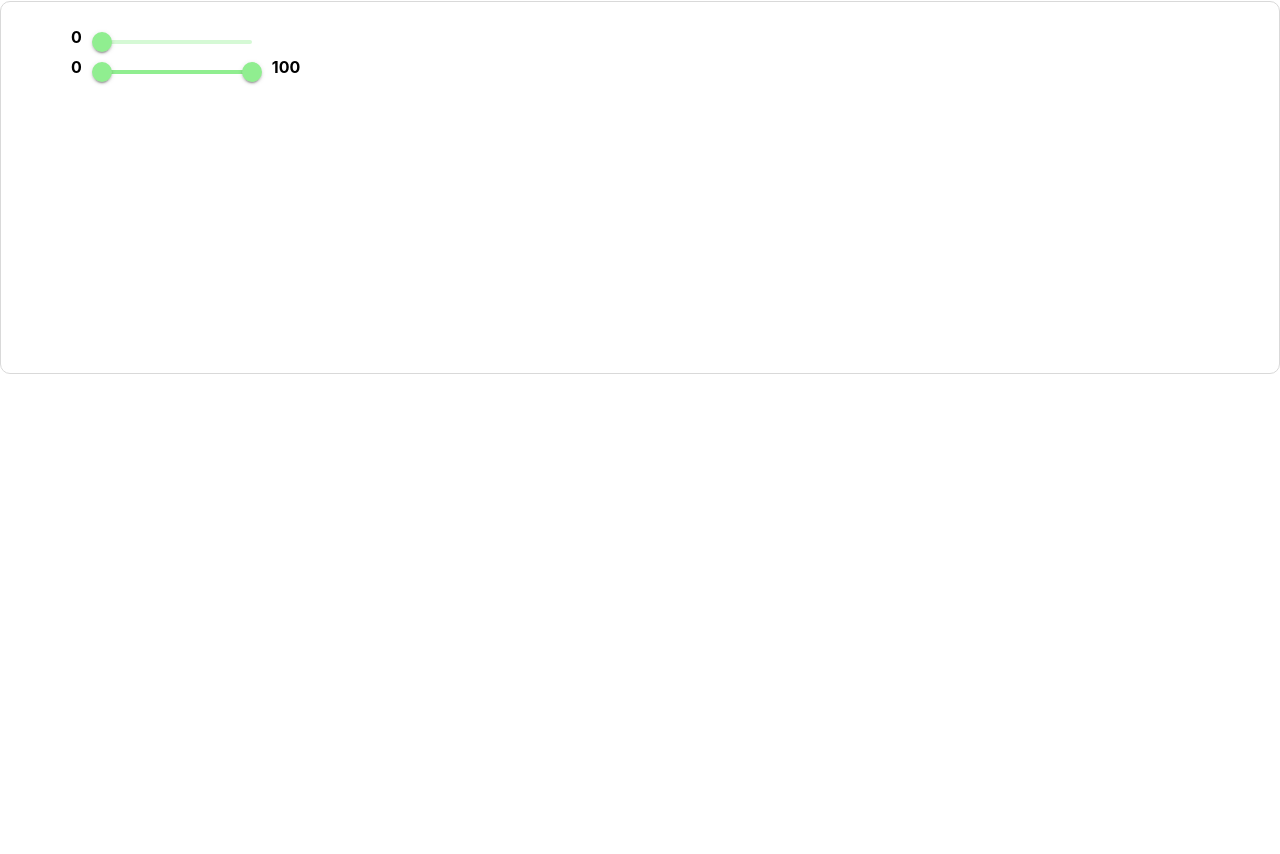
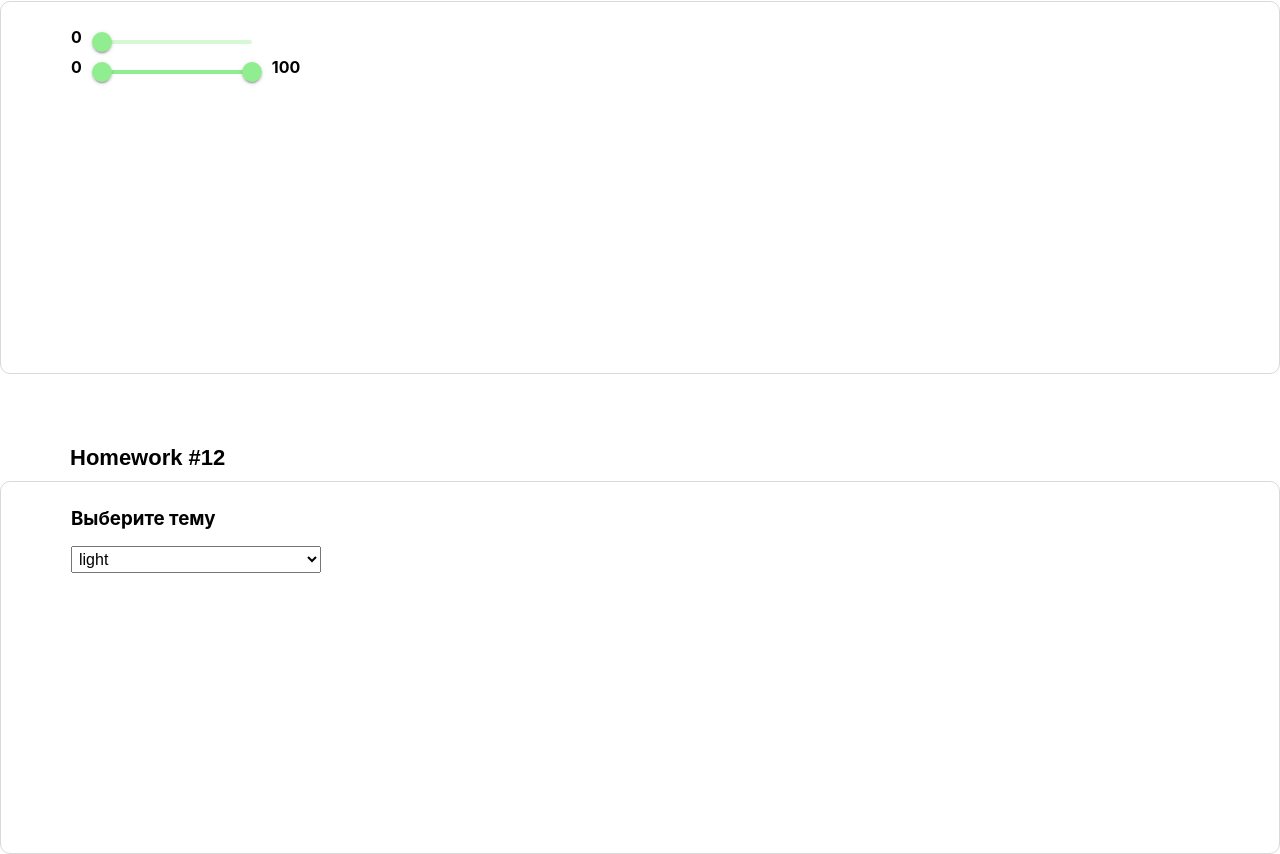
Before and after one commit to roma1524/incHomeWork, a React (Create React App) app: page /#/pre-junior in a window 1280 px wide. Shown: the part 4486-5340 px from the top of the page. Before the commit the page ends 4860 px from the top, so only its background shows below. Built offline with nearby package versions, Linux system fonts and the light colour scheme.

Commit message:
HW12 is done

```diff
--- a/src/s1-main/App.tsx
+++ b/src/s1-main/App.tsx
@@ -7,6 +7,7 @@ import HW8 from "../s2-homeworks/hw08/HW8";
 import HW9 from "../s2-homeworks/hw09/HW9";
 import HW10 from "../s2-homeworks/hw10/HW10";
 import HW11 from "../s2-homeworks/hw11/HW11";
+import HW12 from "../s2-homeworks/hw12/HW12";
 
 function App() {
     return (
@@ -26,6 +27,7 @@ function App() {
             <HW9/>
             <HW10/>
             <HW11/>
+            <HW12/>
         </div>
     )
 }
--- a/src/s2-homeworks/hw12/HW12.module.css
+++ b/src/s2-homeworks/hw12/HW12.module.css
@@ -19,5 +19,5 @@ html {
 }
 
 .select {
-
+max-width: 250px;
 }
--- a/src/s2-homeworks/hw12/HW12.tsx
+++ b/src/s2-homeworks/hw12/HW12.tsx
@@ -4,6 +4,7 @@ import s2 from '../../s1-main/App.module.css'
 import SuperSelect from '../hw07/common/c5-SuperSelect/SuperSelect'
 import {useDispatch, useSelector} from 'react-redux'
 import {changeThemeId} from './bll/themeReducer'
+import {AppStoreType} from "../hw10/bll/store";
 
 /*
 * 1 - в файле themeReducer.ts написать нужные типы вместо any, дописать редьюсер
@@ -20,10 +21,11 @@ const themes = [
 
 const HW12 = () => {
     // взять ид темы из редакса
-    const themeId = 1
+    const themeId = useSelector((state: AppStoreType) => state.theme.themeId)
+    const dispatch = useDispatch()
 
-    const change = (id: any) => { // дописать функцию
-
+    const change = (id: number) => { // дописать функцию
+        dispatch(changeThemeId({id}))
     }
 
     useEffect(() => {
@@ -37,11 +39,13 @@ const HW12 = () => {
             </div>
 
             <div className={s2.hw}>
+                <h3>Выберите тему</h3>
                 <SuperSelect
                     id={'hw12-select-theme'}
                     className={s.select}
                     // сделать переключение тем
-
+                    options={themes}
+                    onChangeOption={change}
                 />
             </div>
         </div>
--- a/src/s2-homeworks/hw12/bll/themeReducer.ts
+++ b/src/s2-homeworks/hw12/bll/themeReducer.ts
@@ -2,13 +2,24 @@ const initState = {
     themeId: 1,
 }
 
-export const themeReducer = (state = initState, action: any): any => { // fix any
+type InitStateType = {
+    themeId: number
+}
+
+export const themeReducer = (state: InitStateType = initState, action: Action): InitStateType => { // fix any
     switch (action.type) {
         // дописать
-
+        case 'SET_THEME_ID':
+            return {...state, themeId: action.payload.id}
         default:
             return state
     }
 }
 
-export const changeThemeId = (id: number): any => ({ type: 'SET_THEME_ID', id }) // fix any
+export const changeThemeId = (payload: { id: number }): any => {
+    return {type: 'SET_THEME_ID', payload} as const
+} // fix any
+
+export type changeThemeIdAction = ReturnType<typeof changeThemeId>
+
+type Action = changeThemeIdAction
```
